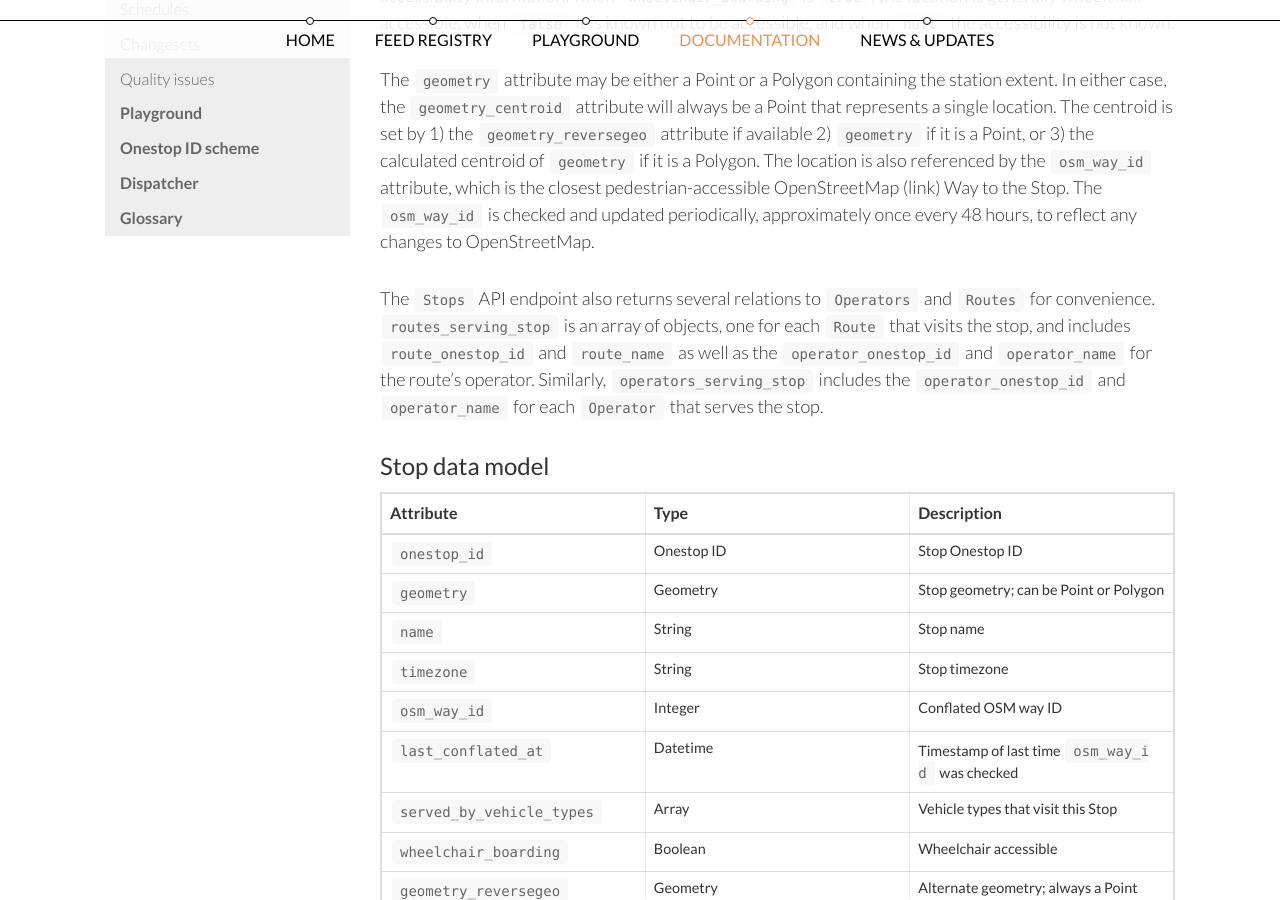
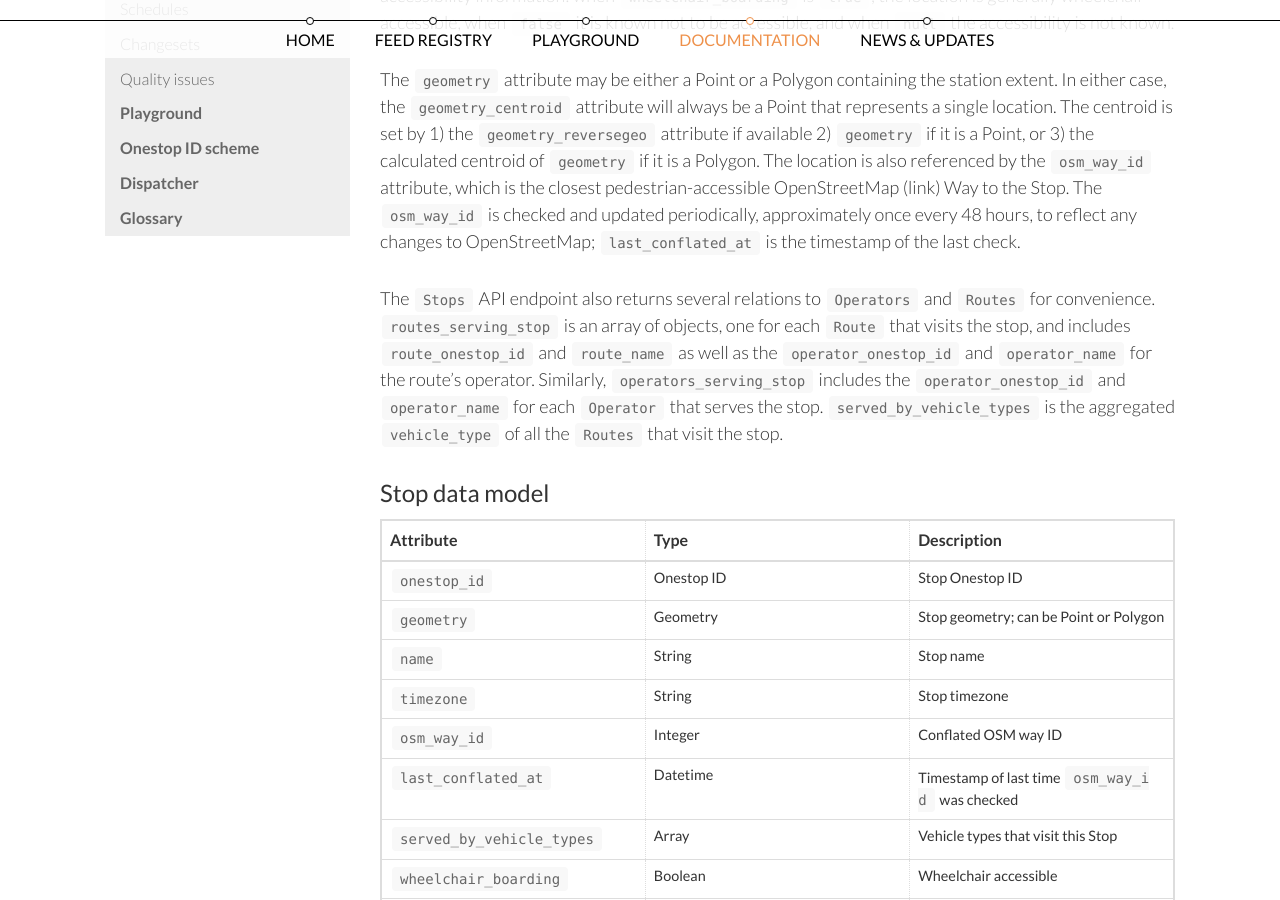
Before and after one commit to transitland/www-transit-land, a Jekyll site: the page built from documentation/datastore/stops.md, in a window 1280 px wide and 900 px high, scrolled down 815 px. Built offline with Jekyll 4.4.1, drawn with Linux system fonts in a browser that asks for light colours; nearby versions of some CDN libraries; some of the changed text lies outside the part shown.

Commit message:
vehicle_type, stopstations query params, last_conflated_at

```diff
--- a/documentation/datastore/stops.md
+++ b/documentation/datastore/stops.md
@@ -11,9 +11,9 @@
 
 Basic `Stop` attributes include `name`, a simple name for the station that would be used on printed schedules, and `timezone` for the local timezone. The `wheelchair_boarding` attribute contains accessibility information: when `wheelchair_boarding` is `true`, the location is generally wheelchair accessible, when `false` it is known not to be accessible, and when `null` the accessibility is not known.
 
-The `geometry` attribute may be either a Point or a Polygon containing the station extent. In either case, the `geometry_centroid` attribute will always be a Point that represents a single location. The centroid is set by 1) the `geometry_reversegeo` attribute if available 2) `geometry` if it is a Point, or 3) the calculated centroid of `geometry` if it is a Polygon. The location is also referenced by the `osm_way_id` attribute, which is the closest pedestrian-accessible OpenStreetMap (link) Way to the Stop. The `osm_way_id` is checked and updated periodically, approximately once every 48 hours, to reflect any changes to OpenStreetMap.
+The `geometry` attribute may be either a Point or a Polygon containing the station extent. In either case, the `geometry_centroid` attribute will always be a Point that represents a single location. The centroid is set by 1) the `geometry_reversegeo` attribute if available 2) `geometry` if it is a Point, or 3) the calculated centroid of `geometry` if it is a Polygon. The location is also referenced by the `osm_way_id` attribute, which is the closest pedestrian-accessible OpenStreetMap (link) Way to the Stop. The `osm_way_id` is checked and updated periodically, approximately once every 48 hours, to reflect any changes to OpenStreetMap; `last_conflated_at` is the timestamp of the last check.
 
-The `Stops` API endpoint also returns several relations to `Operators` and `Routes` for convenience. `routes_serving_stop` is an array of objects, one for each `Route` that visits the stop, and includes `route_onestop_id` and `route_name` as well as the `operator_onestop_id` and `operator_name` for the route's operator. Similarly, `operators_serving_stop` includes the `operator_onestop_id` and `operator_name` for each `Operator` that serves the stop.
+The `Stops` API endpoint also returns several relations to `Operators` and `Routes` for convenience. `routes_serving_stop` is an array of objects, one for each `Route` that visits the stop, and includes `route_onestop_id` and `route_name` as well as the `operator_onestop_id` and `operator_name` for the route's operator. Similarly, `operators_serving_stop` includes the `operator_onestop_id` and `operator_name` for each `Operator` that serves the stop. `served_by_vehicle_types` is the aggregated `vehicle_type` of all the `Routes` that visit the stop.
 
 ### Stop data model
 
@@ -63,9 +63,15 @@
 
 A `StopPlatform` does not include `osm_way_id`, `last_conflated_at`, or `directionality`, since it does not connect to the street network.
 
+### Generated platforms and egresses
+
 ### Stations API
 
 Endpoint: `/api/v1/stop_stations`
 
+The `StopStations` endpoint has the same query parameters as the `Stop` endpoint, plus:
+
 | Query parameter        | Type | Description | Example |
 |------------------------|------|-------------|---------|
+| `min_platforms`        | Integer | Minimum number of `StopPlatforms` | |
+| `min_egresses`         | Integer | Minimum number of `StopEgresses` | |
```
